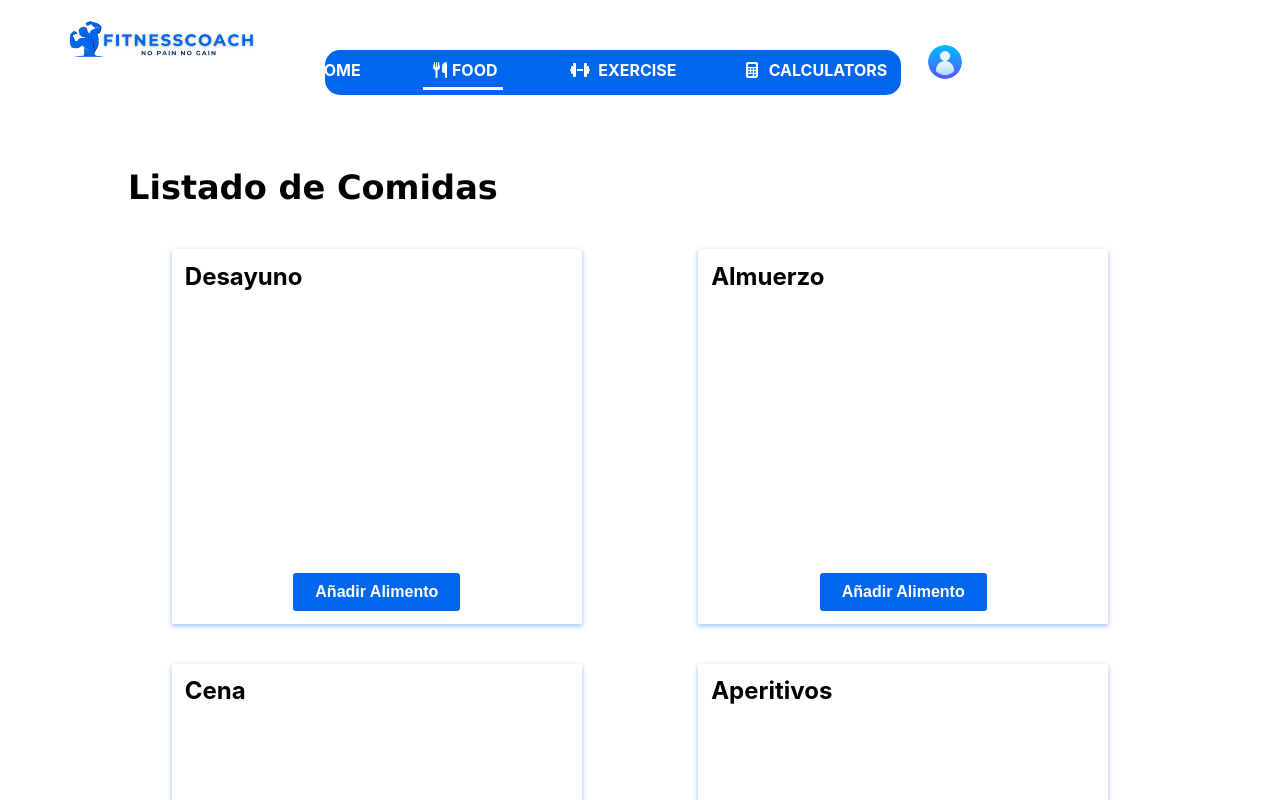
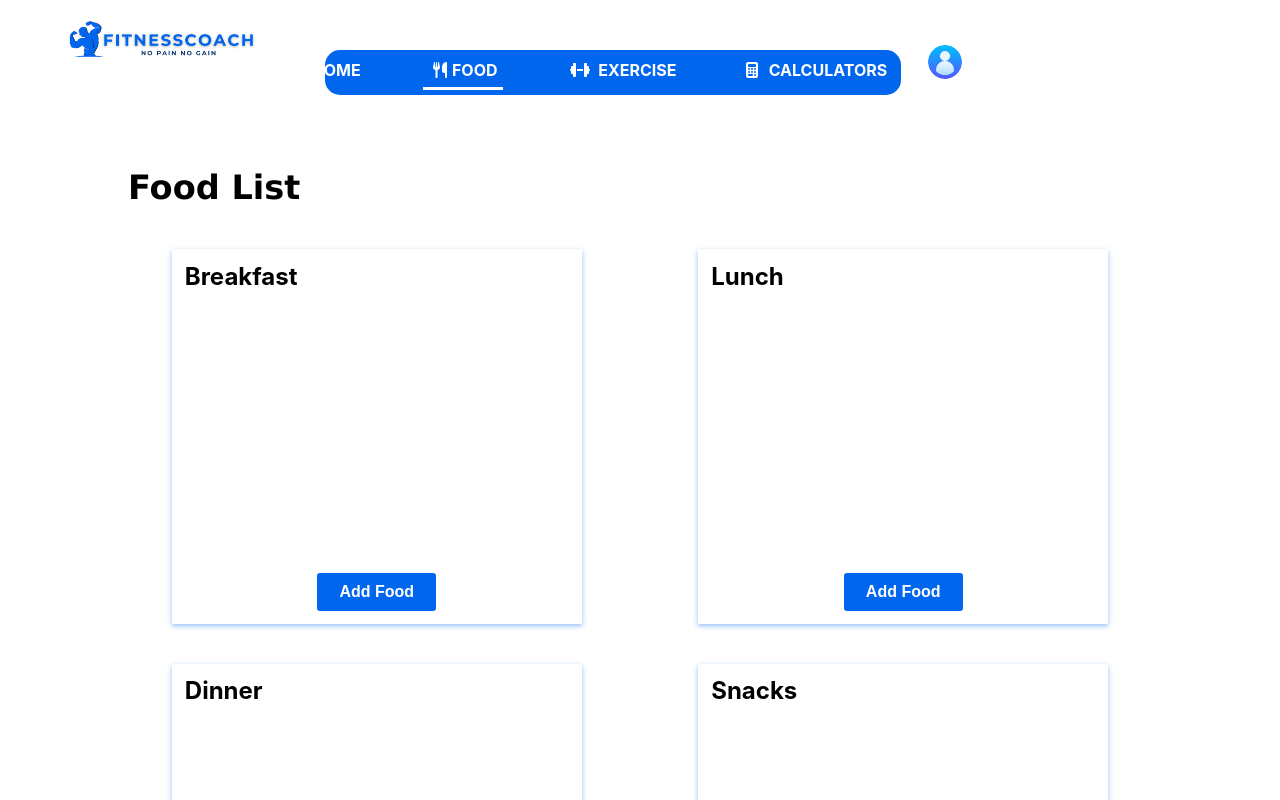
Before and after one commit to PS-G12/PS.G12, a React (Create React App) app in the folder client/: page /registerFood in a window 1280 px wide. Shown: the top 800 px of the page. Built offline with nearby package versions, Linux system fonts and the light colour scheme; a web font is replaced by a local one.

Commit message:
traduccion foodPage

```diff
--- a/client/src/pages/registerFood/registerFood.js
+++ b/client/src/pages/registerFood/registerFood.js
@@ -110,7 +110,7 @@ const FoodSearch = () => {
               (window.location.href = `/searchFood?type=${tipo.toLowerCase()}`)
             }
           >
-            Añadir Alimento
+            Add Food
           </button>
         </div>
       </div>
@@ -120,12 +120,12 @@ const FoodSearch = () => {
   return (
     <div className="registro-container">
       <Header isAuthenticated={isLoggedIn}/>
-      <h1 id="listado-h1">Listado de Comidas</h1>
+      <h1 id="listado-h1">Food List</h1>
       <div className="registro-box">
-        {mostrarComidasEnLista("Desayuno", desayuno)}
-        {mostrarComidasEnLista("Almuerzo", almuerzo)}
-        {mostrarComidasEnLista("Cena", cena)}
-        {mostrarComidasEnLista("Aperitivos", aperitivos)}
+        {mostrarComidasEnLista("Breakfast", desayuno)}
+        {mostrarComidasEnLista("Lunch", almuerzo)}
+        {mostrarComidasEnLista("Dinner", cena)}
+        {mostrarComidasEnLista("Snacks", aperitivos)}
       </div>
       <Footer />
     </div>
--- a/client/src/pages/searchFood/searchFood.js
+++ b/client/src/pages/searchFood/searchFood.js
@@ -120,13 +120,13 @@ const FoodSearch = () => {
   return (
     <div className="buscarAlimento-box">
     <Header isAuthenticated={isLoggedIn}/>
-      <h1>Añadir alimento a {type}</h1>
+      <h1>Add food to {type}</h1>
 
       <div className="searchbar">
         <div id="form" className="searchbar-container">
           <input
             type="text"
-            placeholder="Introduce la búsqueda"
+            placeholder="Enter search"
             value={searchQuery}
             onChange={(e) => setSearchQuery(e.target.value)}
           />
@@ -149,8 +149,8 @@ const FoodSearch = () => {
               <table>
                 <thead>
                   <tr>
-                    <th>Nombre</th>
-                    <th>Calorías</th>
+                    <th>Name</th>
+                    <th>Calories</th>
                   </tr>
                 </thead>
                 <tbody>
@@ -200,7 +200,7 @@ const FoodSearch = () => {
       </div>
 
       <Link to="/registerFood">
-        <button>Ir a Registro de Comidas</button>
+        <button>Go to Food Log</button>
       </Link>
     </div>
   );
```
